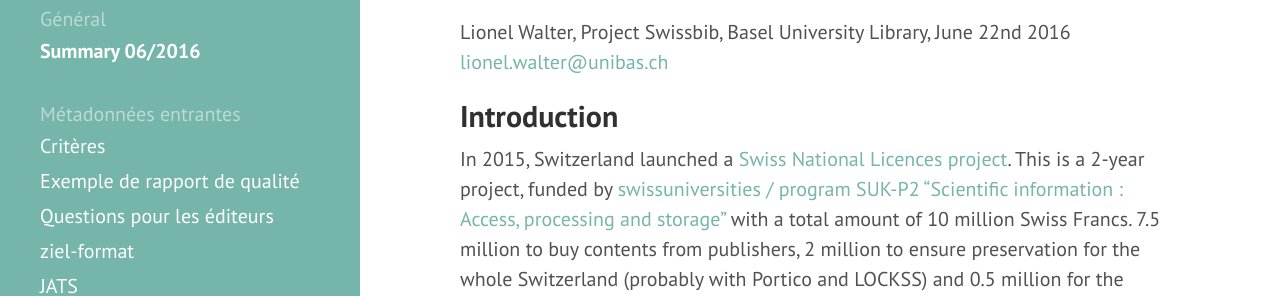
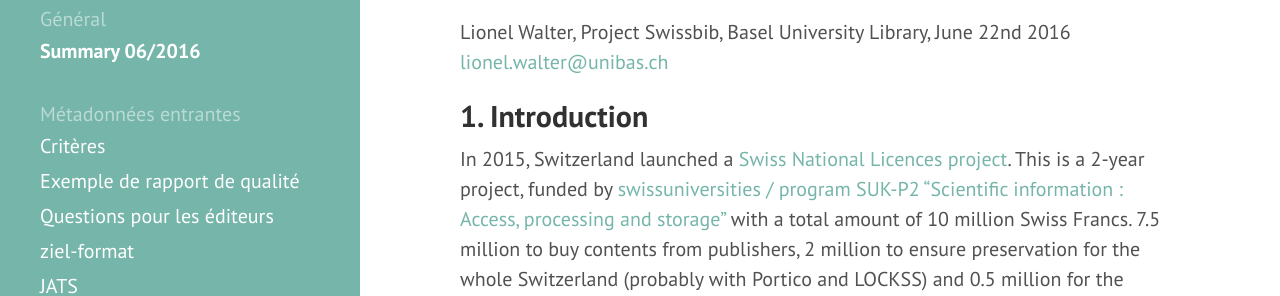
Before and after one commit to swissbib/metadataNationalLicencesDocumentation, a Jekyll site: the page built from pages/general/summary-2016-06.md, in a window 1280 px wide. Shown: the part 250-546 px from the top of the page. Built offline with Jekyll 4.4.1, drawn with Linux system fonts in a browser that asks for light colours.

Commit message:
add optional section numbering

```diff
--- a/_includes/head.html
+++ b/_includes/head.html
@@ -21,6 +21,11 @@
   <link rel="stylesheet" href="{{ site.github.url }}/public/css/print.css" media="print">
   <link rel="stylesheet" href="http://fonts.googleapis.com/css?family=PT+Sans:400,400italic,700|Abril+Fatface">
 
+  {% if page.numbering %}
+  <!-- number the headings of some pages -->
+  <link rel="stylesheet" href="{{ site.github.url }}/public/css/number.css">
+  {% endif %}
+
   <!-- Icons -->
   <link rel="shortcut icon" href="{{ site.github.url }}/public/favicon.ico">
 
--- /dev/null
+++ b/public/css/number.css
@@ -0,0 +1,13 @@
+/* heading numbers for the page metadata-management-swiss-national-licences */
+
+body {counter-reset: h2}
+  h2:not(.nonumber) {counter-reset: h3}
+  h3:not(.nonumber) {counter-reset: h4}
+  h4:not(.nonumber) {counter-reset: h5}
+  /*h5 {counter-reset: h6}*/
+
+  h2:not(.nonumber)::before {counter-increment: h2; content: counter(h2) ". "}
+  h3:not(.nonumber)::before {counter-increment: h3; content: counter(h2) "." counter(h3) ". "}
+  h4:not(.nonumber)::before {counter-increment: h4; content: counter(h2) "." counter(h3) "." counter(h4) ". "}
+  /*h5:before {counter-increment: h5; content: counter(h2) "." counter(h3) "." counter(h4) "." counter(h5) ". "}*/
+  /*h6:before {counter-increment: h6; content: counter(h2) "." counter(h3) "." counter(h4) "." counter(h5) "." counter(h6) ". "}*/
```
